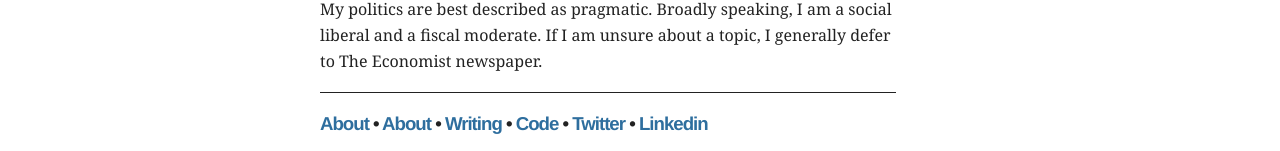
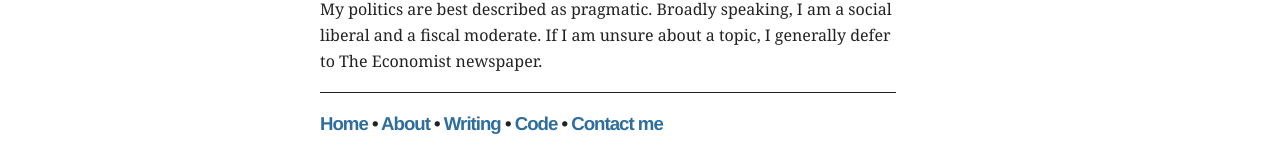
Before and after one commit to mbwong/mbwong.github.com, a Jekyll site: the page built from about.html, in a window 1280 px wide and 900 px high, scrolled down 662 px. Shown: the part 746-897 px from the top of the window. Built offline with Jekyll 4.4.1, drawn with Linux system fonts in a browser that asks for light colours.

Commit message:
added picture

```diff
--- a/_layouts/default.html
+++ b/_layouts/default.html
@@ -25,12 +25,11 @@
     <div id="wrapper">
       {{ content }}
       <footer id="footer">
-        <a href="/" title="Home">About</a> &bull;
+        <a href="/" title="Home">Home</a> &bull;
         <a href="/about.html" title="About the author and site">About</a> &bull;
         <a href="/archive.html" title="Archived writing">Writing</a> &bull;
         <a href="/projects.html" title="Projects">Code</a> &bull;
-        <a href="http://twitter.com/mbwong" title="Twitter">Twitter</a> &bull;
-        <a href="http://www.linkedin.com/pub/michael-wong/25/547/850" title="Linkedin">Linkedin</a>
+        <a href="/about.html#contact" title="Contact me">Contact me</a>
       </footer>
     </div>
   </body>
--- a/index.html
+++ b/index.html
@@ -4,16 +4,17 @@
 ---
 <h2 id="intro"></h2>
   <div class="post">
+  <p> <img src="http://distilleryimage2.s3.amazonaws.com/be8e3bee6ba311e180c9123138016265_7.jpg" width="20%"> </p>
   <p>Thanks for visiting! <a href="/about.html">Here</a> is a bit about me. Read <a href="/archive.html">my writing</a> or <a href="/projects.html">code I've written</a>.
   </div>
 <h2 id="intro">What I've been up to.</h2>
   <div class="post">
   <ul>
     <li>
-      Traveling with family.
+      Currently traveling with family, attending my sister's high school graduation!
     </li>
     <li>
-      Just graduated! Goodbye, Harvard. You've been good to me.
+      Just graduated from college! Goodbye, Harvard. You've been good to me.
     </li>
   </ul>
   </div>
```
